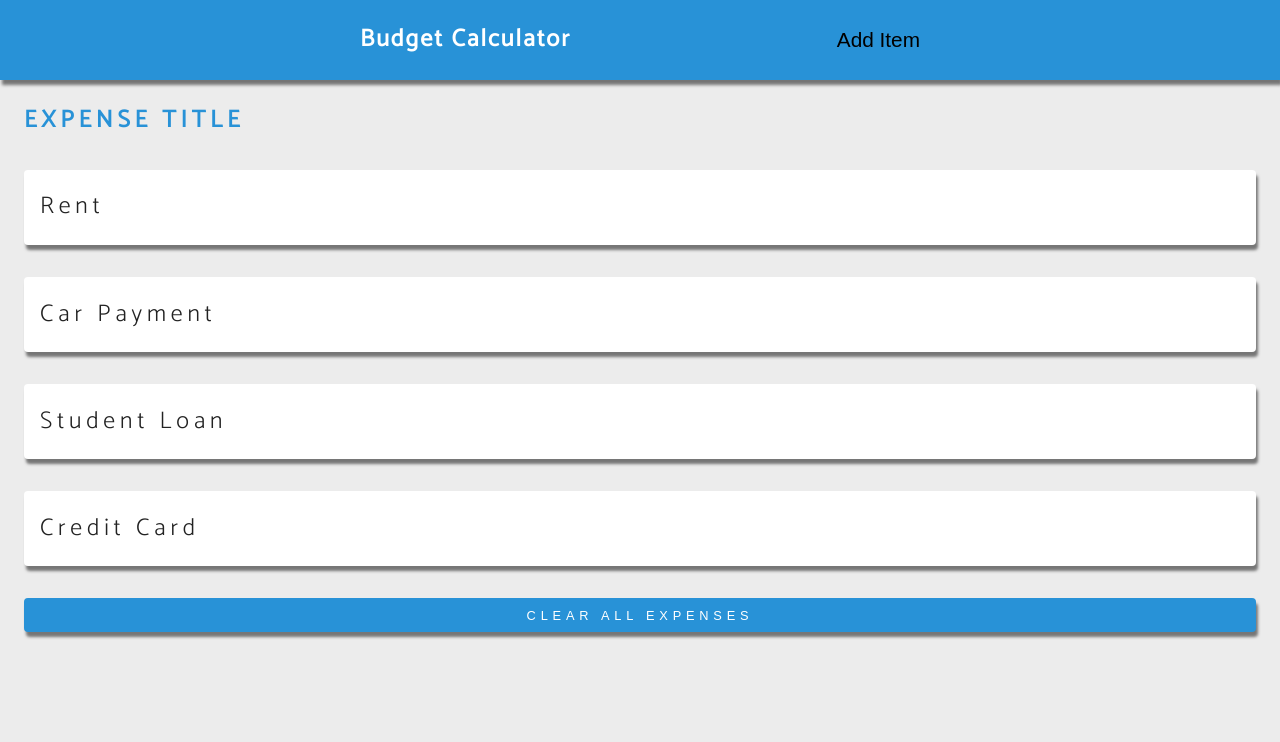
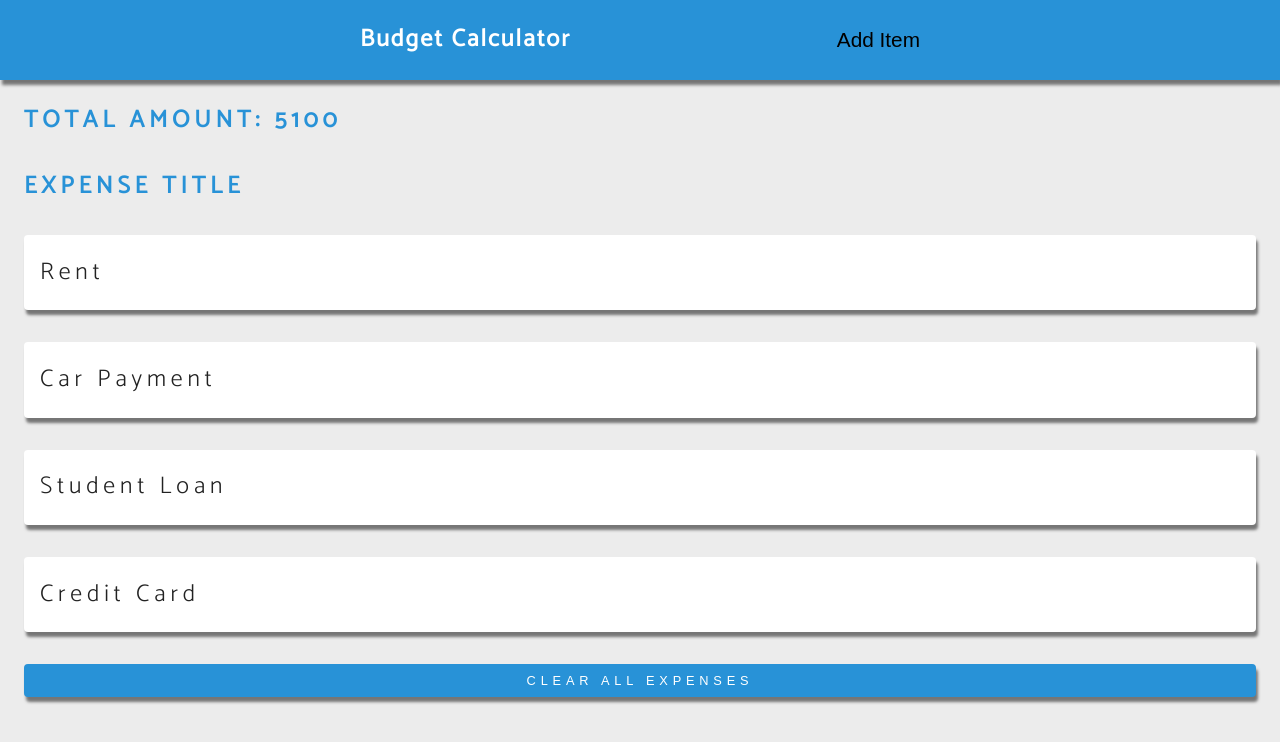
Before and after one commit to MahmonirB/calculator-svelte, a Svelte app: page / in a window 1280 px wide. Shown: the top 742 px of the page. Built offline with nearby package versions, Linux system fonts and the light colour scheme.

Commit message:
feat: Apply total amount

```diff
--- a/src/App.svelte
+++ b/src/App.svelte
@@ -3,7 +3,11 @@
   import ExpenseList from "./component/ExpenseList.svelte";
   import Navbar from "./component/Navbar.svelte";
   import expensesData from "./expenses";
+  import Total from "./component/Total.svelte";
   let expenses = [...expensesData];
+  $: total = expenses?.reduce((acc, value) => {
+    return (acc += value?.amount)
+  }, 0)
   function removeExpense(id) {
     expenses = expenses.filter(item => item.id !== id);
   }
@@ -27,6 +31,7 @@
 
 <Navbar />
 <main class="main" >
+  <Total title="Total amount" {total} />
   <ExpenseList {expenses} on:edit={edit} />
   <button
     type="button"
--- /dev/null
+++ b/src/component/Total.svelte
@@ -0,0 +1,8 @@
+<script>
+  export let title;
+  export let total;
+</script>
+
+<div class="main-title">
+    <h2>{title?.toUpperCase()}: {total}</h2>
+</div>
```
